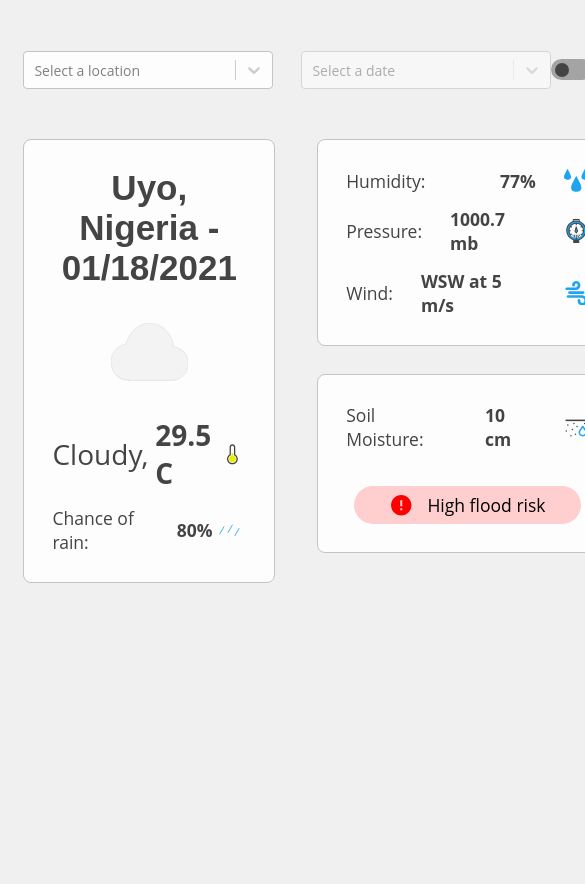
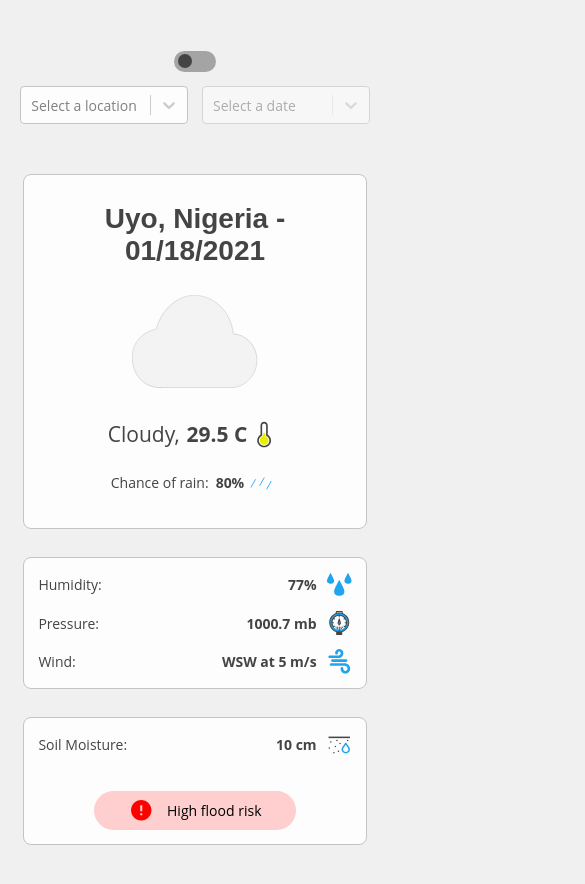
Before and after one commit to Azzyew/kanda-weather-dashboard, a React (Create React App) app: page / in a window 390 px wide. Shown: the top 884 px of the page, 585 px wide, since content can reach past the window. Before the commit the page ends 844 px from the top, so only its background shows below. Built offline with nearby package versions, Linux system fonts and the light colour scheme.

Commit message:
start responsiveness

```diff
--- a/src/components/SelectInput/style.js
+++ b/src/components/SelectInput/style.js
@@ -4,7 +4,13 @@ export const controlStyles = (styles, { isDisabled }) => ({
     background: 'var(--background)',
     border: '1px solid var(--border-color)',
     opacity: isDisabled ? .6 : 1,
-    cursor: 'pointer'
+    cursor: 'pointer',
+    '@media(max-width: 768px)': {
+        width: '35vw'
+    },
+    '@media(max-width: 600px)': {
+        width: '43vw'
+    }
 })
 
 export const menuStyles = styles => ({
--- a/src/styles/appStyle.js
+++ b/src/styles/appStyle.js
@@ -57,7 +57,7 @@ const StyledApp = styled.div`
       gap: 2rem;
 
       section {
-        min-width: 300px;
+        min-width: 230px;
 
         &:last-child {
           gap: 2.5rem;
--- a/src/styles/globalStyle.js
+++ b/src/styles/globalStyle.js
@@ -61,6 +61,57 @@ const GlobalStyle = createGlobalStyle`
         font-size: 87.5%;
     }
   }
+
+  /* mobile */
+
+  @media(max-width: 1080px) {
+    header form {
+      gap: 1rem !important;
+    }
+
+    main {
+      gap: 1.5rem !important;
+
+      div {
+        font-size: 1rem !important;
+      }
+
+      .main-forecast, section {
+        padding: 1rem !important;
+      }
+
+      .main-forecast {
+        > svg {
+          margin: 1rem 0;
+        }
+
+        .condition {
+          font-size: 1.5rem;
+        }
+      }
+    }
+
+    .section-row {
+      gap: .75rem !important;
+    }
+  }
+
+  @media(max-width: 600px) {
+    header {
+      gap: 1rem;
+      flex-direction: column-reverse;
+    }
+
+    main {
+      gap: 2rem !important;
+      padding-bottom: 3rem;
+      flex-direction: column;
+
+      .main-forecast {
+        padding: 2rem 1rem !important;
+      }
+    }
+  }
 `;
 
 export default GlobalStyle;
```
